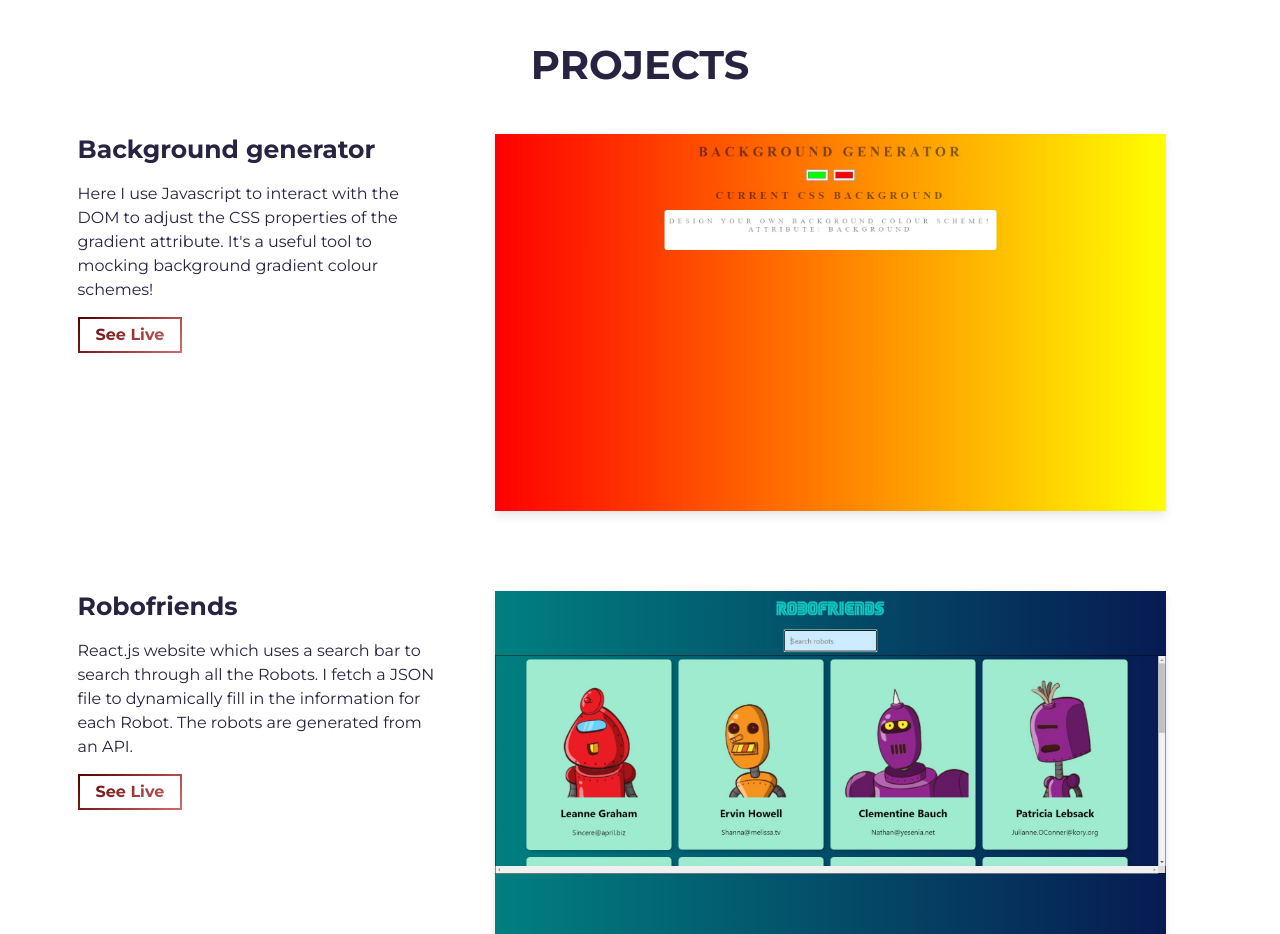
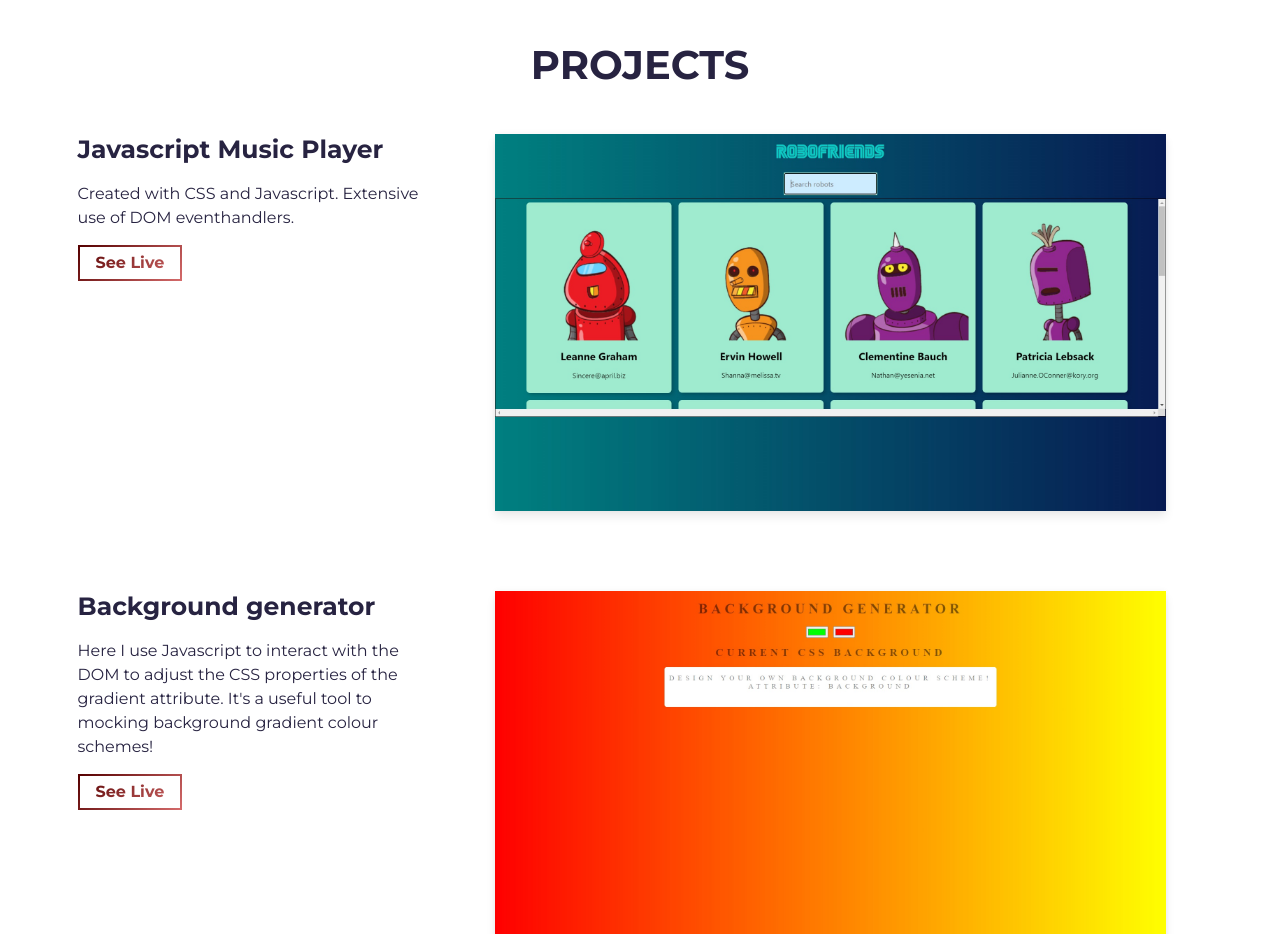
Before and after one commit to l-ram/l-ram.github.io, a website built with Parcel: page src/index.html in a window 1280 px wide. Shown: the part 1380-2314 px from the top of the page. Built offline with nearby package versions, Linux system fonts and the light colour scheme.

Commit message:
adding music player

```diff
--- a/src/index.html
+++ b/src/index.html
@@ -113,6 +113,51 @@
       <div class="container">
         <div class="project-wrapper">
           <h2 class="section-title dark-blue-text">Projects</h2>
+
+          <!-- Notice: each .row is a project -->
+          <div class="row">
+            <div class="col-lg-4 col-sm-12">
+              <div class="project-wrapper__text load-hidden">
+                <h3 class="project-wrapper__text-title">Javascript Music Player</h3>
+                <div>
+                  <p class="mb-4">
+                    Created with CSS and Javascript. Extensive use of DOM eventhandlers.
+                  </p>
+                </div>
+                <a
+                  rel="noreferrer"
+                  target="_blank"
+                  class="cta-btn cta-btn--hero"
+                  href="https://superlative-cendol-a2385a.netlify.app"
+                >
+                  See Live
+                </a>
+              </div>
+            </div>
+            <div class="col-lg-8 col-sm-12">
+              <div class="project-wrapper__image load-hidden">
+                <a rel="noreferrer" href="#!" target="_blank">
+                  <div
+                    data-tilt
+                    data-tilt-max="4"
+                    data-tilt-glare="true"
+                    data-tilt-max-glare="0.5"
+                    class="thumbnail rounded js-tilt"
+                  >
+                    <img
+                      alt="Project Image"
+                      class="img-fluid"
+                      src="assets/Robofriends.jpg"
+                    />
+                  </div>
+                </a>
+              </div>
+            </div>
+          </div>
+          <!-- /END Project -->
+
+
+
 
           <!-- Notice: each .row is a project -->
           <div class="row">
```
